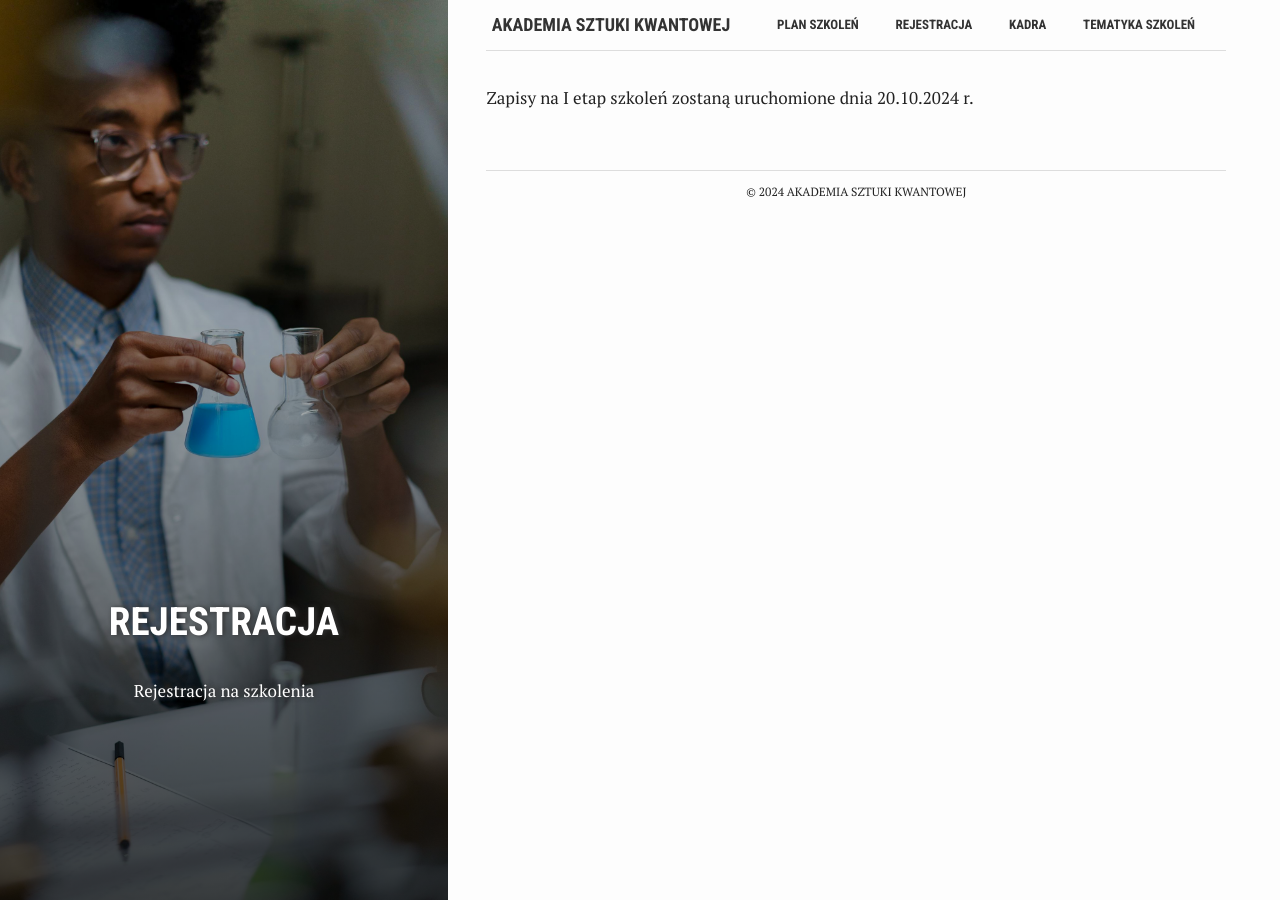
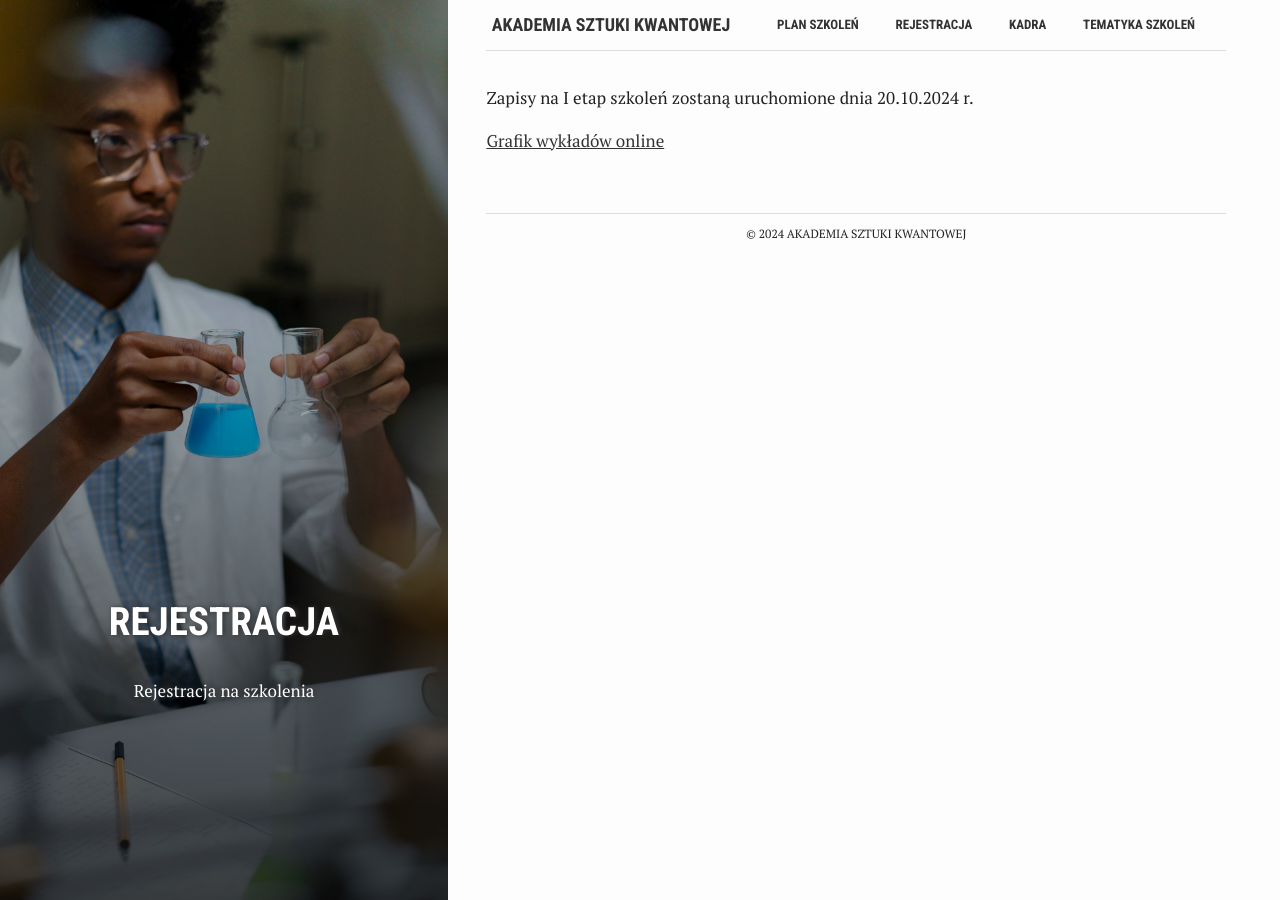
Before and after one commit to iitis/ask-website, a Jekyll site: the page built from register.md, in a window 1280 px wide. Built offline with Jekyll 4.4.1, drawn with Linux system fonts in a browser that asks for light colours.

Commit message:
schedule

```diff
--- a/register.md
+++ b/register.md
@@ -8,3 +8,5 @@ active: true
 ---
 
 Zapisy na I etap szkoleń zostaną uruchomione dnia 20.10.2024 r.
+
+[Grafik wykładów online]({{ site.docs | relative_url }}/grafik_szkolen.pdf)
```
Also changed, not shown: 1 other file.
